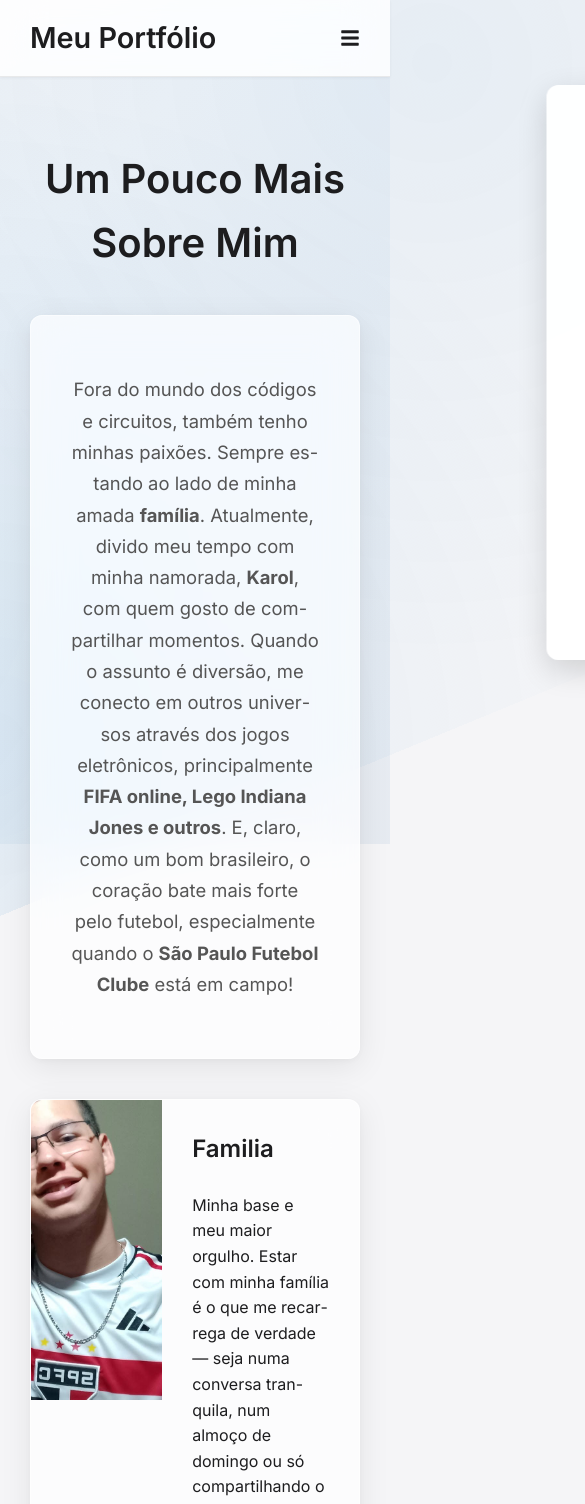
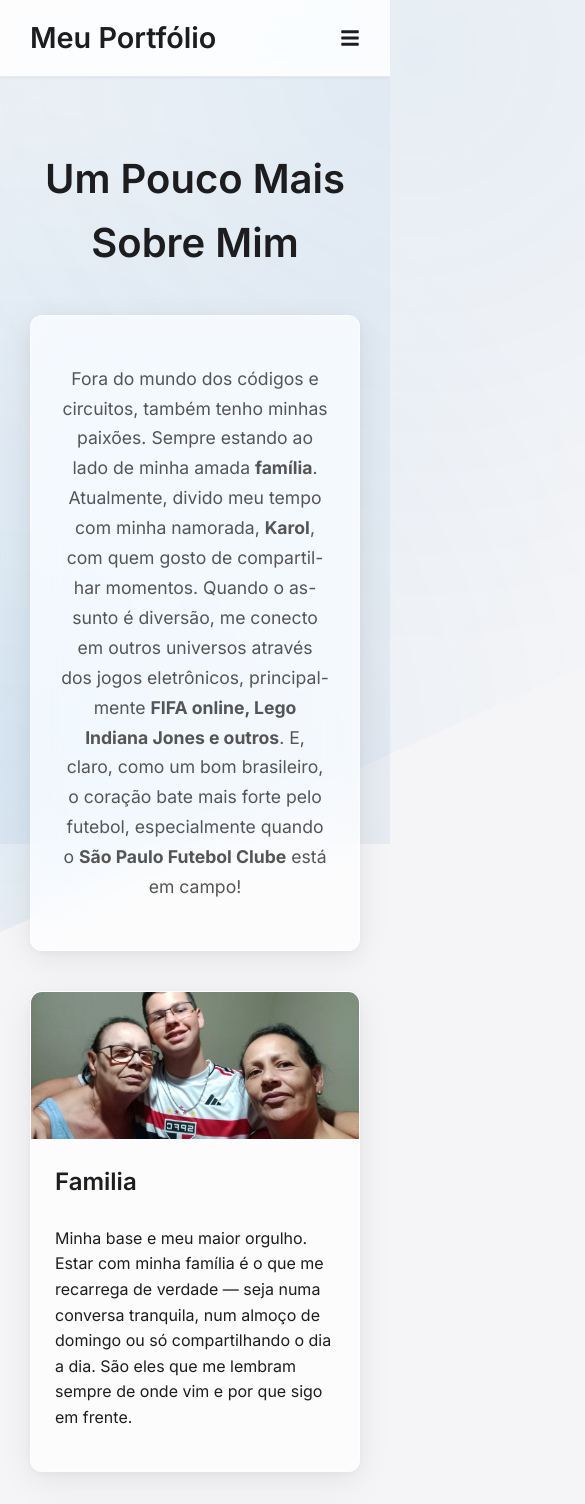
Before and after one commit to Fernando-Accacio/cadastro-atividades, a React (Create React App) app in the folder frontend/: page /sobremim in a window 390 px wide. Shown: the top 1504 px of the page, 585 px wide, since content can reach past the window. Built offline with nearby package versions, Linux system fonts and the light colour scheme.

Commit message:
Ajustando responsividade no sobre mim e bug na tela

```diff
--- a/frontend/src/App.css
+++ b/frontend/src/App.css
@@ -79,6 +79,11 @@
 /* =============================================== */
 /* ESTILOS GERAIS E LAYOUT PRINCIPAL               */
 /* =============================================== */
+
+html {
+  overflow-x: hidden;
+}
+
 .app-container {
   display: flex;
   flex-direction: column;
@@ -747,12 +752,6 @@
               0 4px 12px rgba(0, 0, 0, 0.06);
 }
 
-.hobby-image {
-  width: 100%;
-  height: 220px;
-  object-fit: cover;
-}
-
 .hobby-content {
   padding: 24px;
   flex-grow: 1;
@@ -767,7 +766,7 @@
 
 @media (min-width: 768px) {
 
-    body::before {
+body::before {
     background-size: 300% 300%; /* menos zoom no gradiente */
     animation: gradientShiftMobile 30s ease infinite; /* mais lento e suave */
   }
@@ -780,28 +779,6 @@
     background-blend-mode: soft-light;
     animation: floatBubblesMobile 40s ease-in-out infinite;
   }
-}
-
-@keyframes gradientShiftMobile {
-  0%, 100% {
-    background-position: 0% 50%;
-  }
-  50% {
-    background-position: 100% 50%;
-  }
-}
-
-@keyframes floatBubblesMobile {
-  0%, 100% {
-    transform: translate(0, 0) rotate(0deg);
-  }
-  33% {
-    transform: translate(15px, -15px) rotate(120deg);
-  }
-  66% {
-    transform: translate(-10px, 10px) rotate(240deg);
-  }
-}
 
   .informal-intro {
     padding: 40px;
@@ -819,12 +796,17 @@
   .hobby-image {
     width: 40%;
     height: 300px;
+    flex-shrink: 0;
+    object-position: top;
+    object-fit: cover;
   }
 
   .hobby-content {
     padding: 30px;
     width: 60%;
+    flex: 1;
   }
+}
 
 /* =============================================== */
 /* OUTROS COMPONENTES                              */
```
